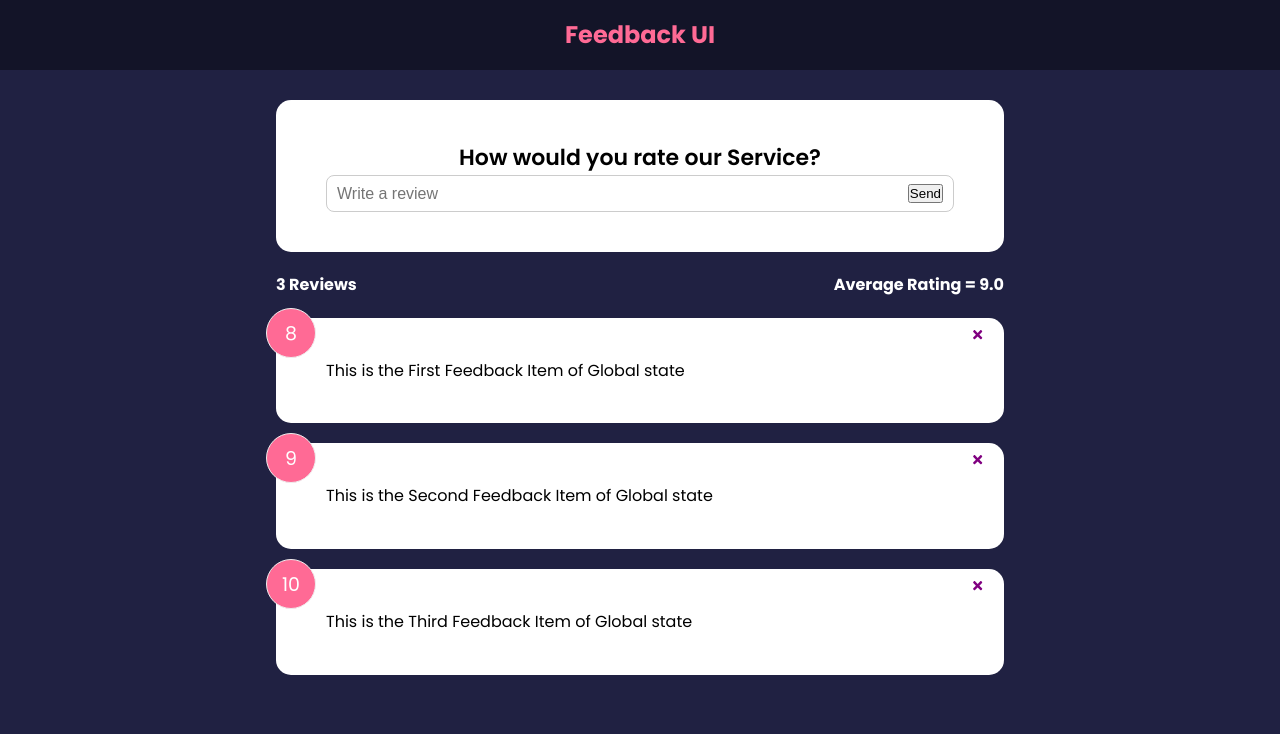
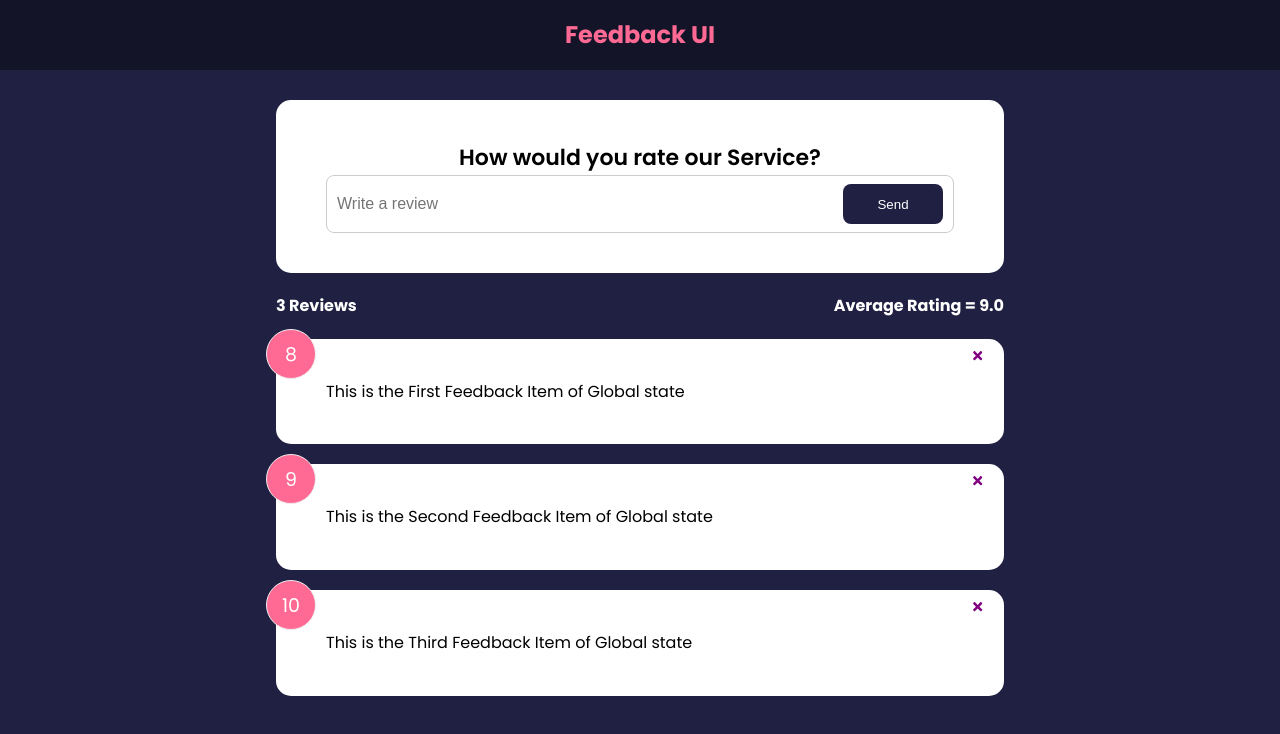
Before and after one commit to subhamssn/main-fb-app, a React (Create React App) app: page / in a window 1280 px wide. Shown: the top 734 px of the page. Built offline with nearby package versions, Linux system fonts and the light colour scheme.

Commit message:
Button component added with props and styling

```diff
--- /dev/null
+++ b/src/components/Button.jsx
@@ -0,0 +1,24 @@
+import PropTypes from 'prop-types'
+
+function Button({ children, version, type, isDisabled}) {
+  return (
+    <button type={type} disabled={isDisabled} className={` btn btn-${version}`}>
+        {children}
+    </button>
+  )
+}
+
+Button.defaultProps = {
+    version: 'primary',
+    type: 'button',
+    isDisabled: false
+}
+
+Button.propTypes = {
+    children: PropTypes.node.isRequired,
+    version: PropTypes.string,
+    type: PropTypes.string,
+    isDisabled: PropTypes.string,
+}
+
+export default Button
--- a/src/components/FeedbackForm.jsx
+++ b/src/components/FeedbackForm.jsx
@@ -1,5 +1,6 @@
 import { useState } from "react";
 import Card from "../shared/Card";
+import Button from "./Button";
 
 function FeedbackForm() {
 
@@ -16,7 +17,9 @@
             {/* @todo - rating select component*/}
             <div className="input-group">
                 <input onChange={handleTextChange}   type="text" placeholder="Write a review" value={text}/>
-                <button type="submit" >Send</button>
+                <Button >
+                    Send
+                </Button>
                 </div>
         </form>
     </Card>
```
